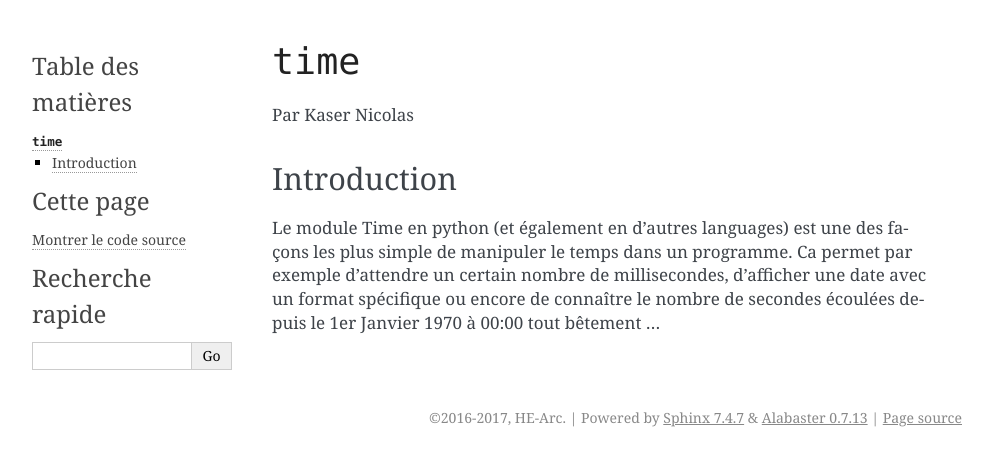
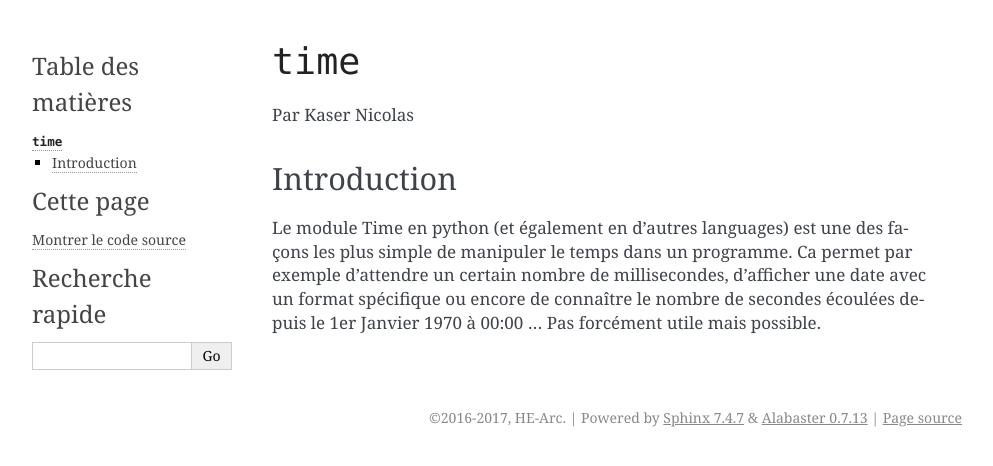
Before and after one commit to HE-Arc/livre-python, a Sphinx documentation site: the page built from source/time/index.rst, in a window 1280 px wide. Shown: the top 466 px of the page, without its empty margins (148-1141 px from the left). Built offline with Sphinx 7.4.7, drawn with Linux system fonts in a browser that asks for light colours.

Commit message:
Update index.rst

```diff
--- a/source/time/index.rst
+++ b/source/time/index.rst
@@ -10,4 +10,4 @@
 --------------
 Introduction
 --------------
-Le module Time en python (et également en d'autres languages) est une des façons les plus simple de manipuler le temps dans un programme. Ca permet par exemple d'attendre un certain nombre de millisecondes, d'afficher une date avec un format spécifique ou encore de connaître le nombre de secondes écoulées depuis le 1er Janvier 1970 à 00:00 tout bêtement ...
+Le module Time en python (et également en d'autres languages) est une des façons les plus simple de manipuler le temps dans un programme. Ca permet par exemple d'attendre un certain nombre de millisecondes, d'afficher une date avec un format spécifique ou encore de connaître le nombre de secondes écoulées depuis le 1er Janvier 1970 à 00:00 ... Pas forcément utile mais possible.
```
